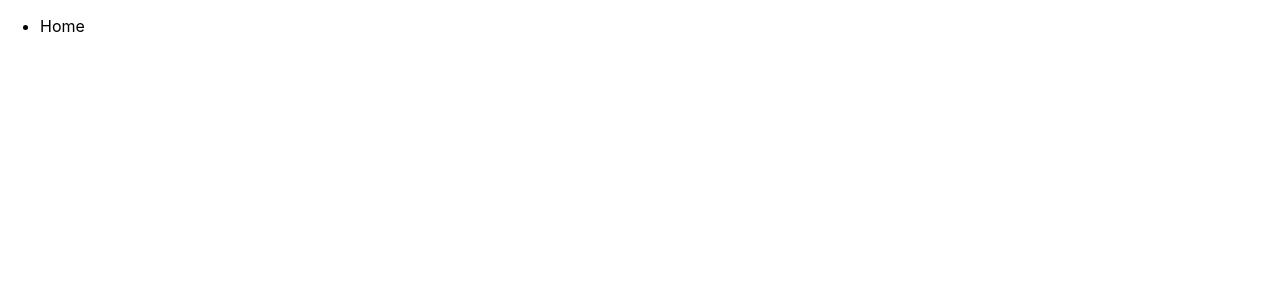
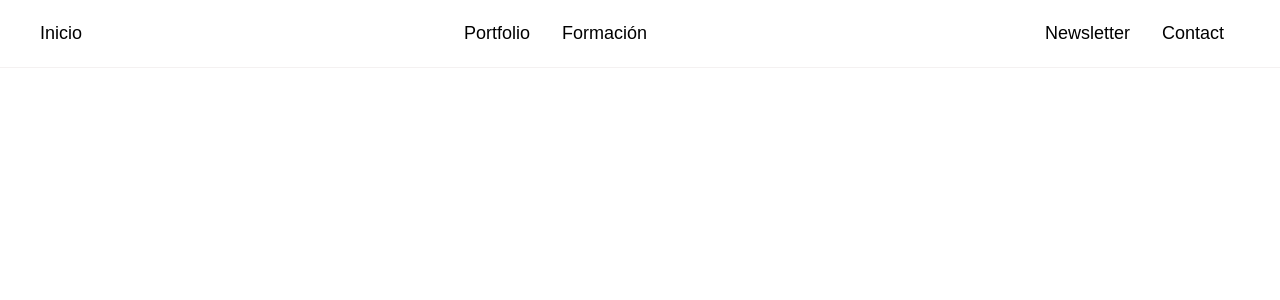
Before and after one commit to jp99-9/Portfolio, a React (Create React App) app: page / in a window 1280 px wide. Shown: the top 300 px of the page. Built offline with nearby package versions, Linux system fonts and the light colour scheme.

Commit message:
Estilamos la barra de menu

```diff
--- a/src/App.js
+++ b/src/App.js
@@ -1,10 +1,16 @@
-import logo from './logo.svg';
+import './css/menu.css'
 import './App.css';
 import { Header } from './componentes/Header';
 
 function App() {
   return (
-    <Header/>
+
+    <header className='barra'>
+      <Header />
+    </header>
+
+
+
   );
 }
 
--- a/src/componentes/Header.jsx
+++ b/src/componentes/Header.jsx
@@ -1,7 +1,20 @@
-export function Header(){
-    return(
-        <ul>
-            <li>Home</li>
+export function Header() {
+    return (
+
+        //estructura de la barra de menu.
+        <ul className="menu">
+
+            <li className="homeIcon-items-menu" ><a href="">Inicio</a></li> {/*icono de inicio */}
+
+
+            <li className="items-menu" ><a href="">Portfolio</a></li>
+            <li className="items-menu" ><a href="">Formación</a></li>
+
+            <div className="social">
+                <li className="items-menu" ><a href="">Newsletter</a></li>
+                <li className="items-menu" ><a href="">Contact</a></li>
+            </div>
+
         </ul>
     );
 }
--- /dev/null
+++ b/src/css/menu.css
@@ -0,0 +1,59 @@
+/*estilos de menu*/
+* {
+    margin: 0;
+    padding: 0;
+    box-sizing: border-box;
+}
+/* estilos para que la barra este posicionada en el superior de l apagina de forma fija.*/
+.barra {
+    padding: 5px 20px;
+    position: fixed;
+    top: 0;
+    width: 100%;
+    border-bottom: 1px solid rgb(244, 241, 241);
+    background-color: transparent;
+}
+
+/*estilos del ul donde centramos los elementos internos quitamos las decoraciones y arreglamos las fuentes.*/
+.menu {
+    font-family: sans-serif;
+    font-size: large;
+    font-weight: 400;
+    justify-content: space-between;
+    font-style: normal;
+    display: flex;
+    text-align: center;
+    list-style-type: none;
+    padding: 10px 20px;
+    align-items: center;
+
+}
+/*colocamnos en su sitio el icono de inicio y con el flexgrow ocupamos el espacio restante para centrar los elementos centrales*/
+.homeIcon-items-menu {
+    text-align: left;
+    flex-grow: 1;
+}
+
+.homeIcon-items-menu a {
+    text-decoration: none;
+    color: black;
+}
+
+/*colocamos los elementos que quiero que vayan en la derecha de la pantalla y con el grow empujamos lo que queremos que vaya en el centro*/
+.social {
+    display: flex;
+    flex-grow: 1;
+    justify-content: flex-end;
+}
+
+.items-menu {
+    padding: 0.5rem 1rem;
+}
+
+.items-menu a {
+    text-decoration: none;
+    color: black;
+}
+.items-menu a:hover {
+    color: #007BFF;
+}
```
Also changed, not shown: public/logo192.png (deleted), public/logo512.png (deleted).
